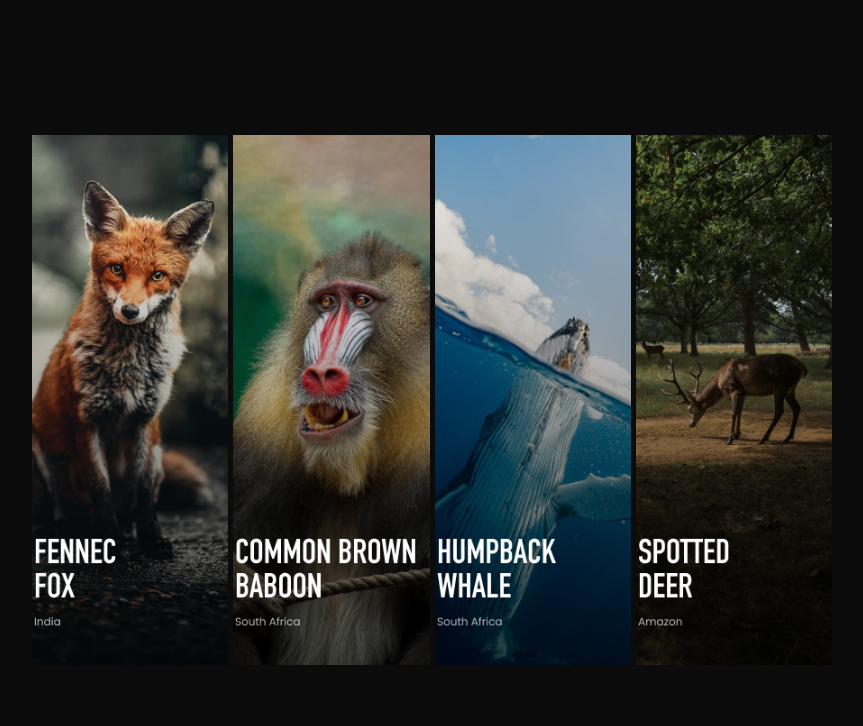
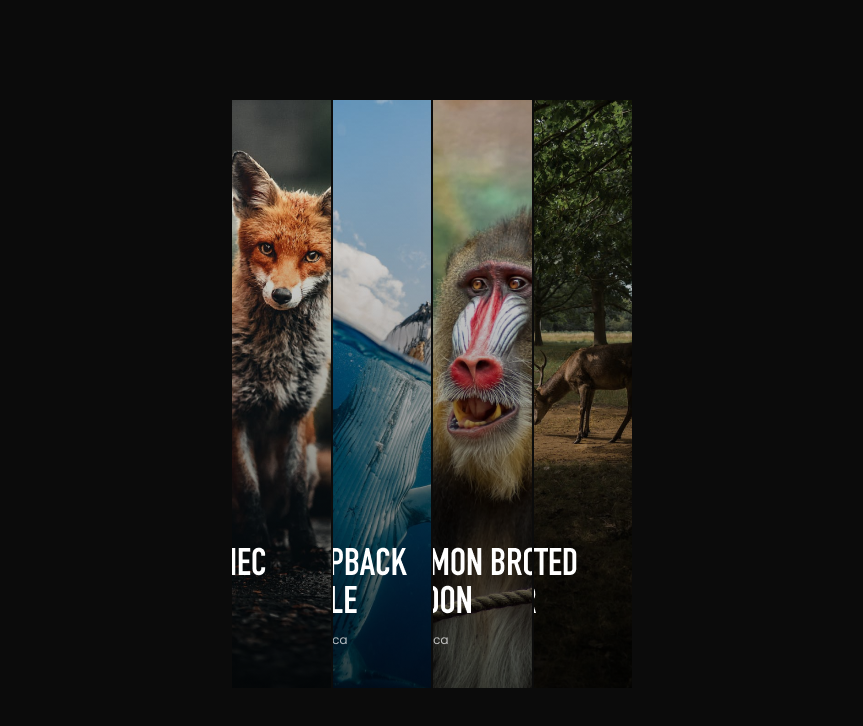
Before and after one commit to sarazaToussaint/photo_gallery, a website: page index.html in a window 1280 px wide. Shown: the whole page, without its empty margins (208-1071 px from the left). Drawn offline with Linux system fonts and the light colour scheme.

Commit message:
Make a change on the project's layout

```diff
--- a/assets/styles.css
+++ b/assets/styles.css
@@ -11,20 +11,22 @@ html {
 }
 
 .container {
-  width: 80%;
-  max-width: 800px;
+  /* width: 80%;
+  max-width: 800px; */
+  width: 400px;
+  height: 600px;
 }
 
 .thumbnails {
   display: flex;
   justify-content: space-between;
-  gap: 5px;
+  gap: 2px;
 }
 
 .thumbnail {
   position: relative;
-  width: 200px;
-  height: 530px;
+  width: 293px;
+  height: 588px;
   object-fit: cover;
   cursor: pointer;
   transition: transform 0.3s ease;
--- a/index.html
+++ b/index.html
@@ -13,11 +13,11 @@
             <div class="thumbnail" data-full="./assets/images/photo1.png">
                 <img src="./assets/images/photo1.png" alt="Thumbnail 1">
             </div>
+            <div class="thumbnail" data-full="./assets/images/photo3.png">
+                <img src="./assets/images/photo3.png" alt="Thumbnail 3">
+            </div>
             <div class="thumbnail" data-full="./assets/images/photo2.png">
                 <img src="./assets/images/photo2.png" alt="Thumbnail 2">
-            </div>
-            <div class="thumbnail" data-full="./assets/images/photo3.png">
-                <img src="./assets/images/photo3.png" alt="Thumbnail 3">
             </div>
             <div class="thumbnail" data-full="./assets/images/photo4.png">
                 <img src="./assets/images/photo4.png" alt="Thumbnail 4">
```
